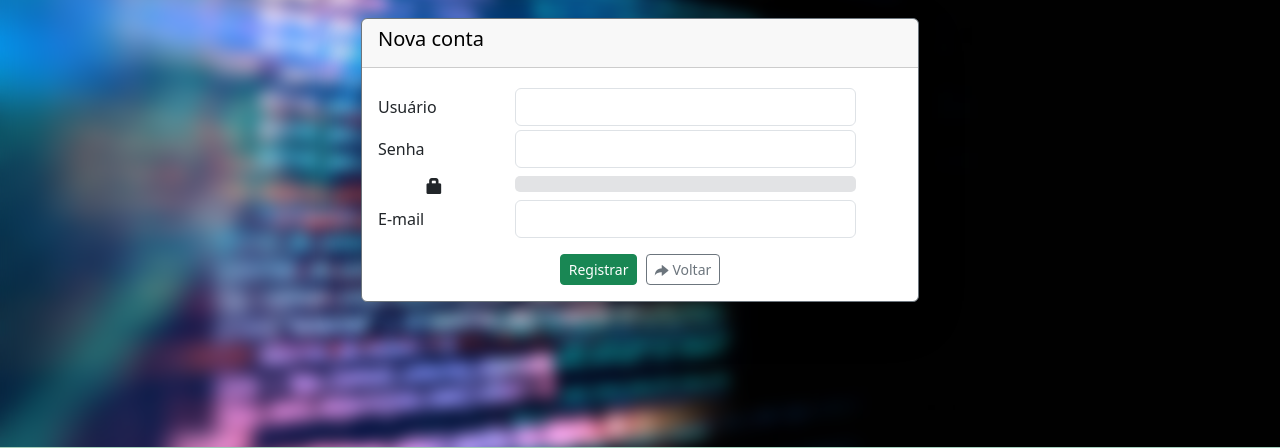
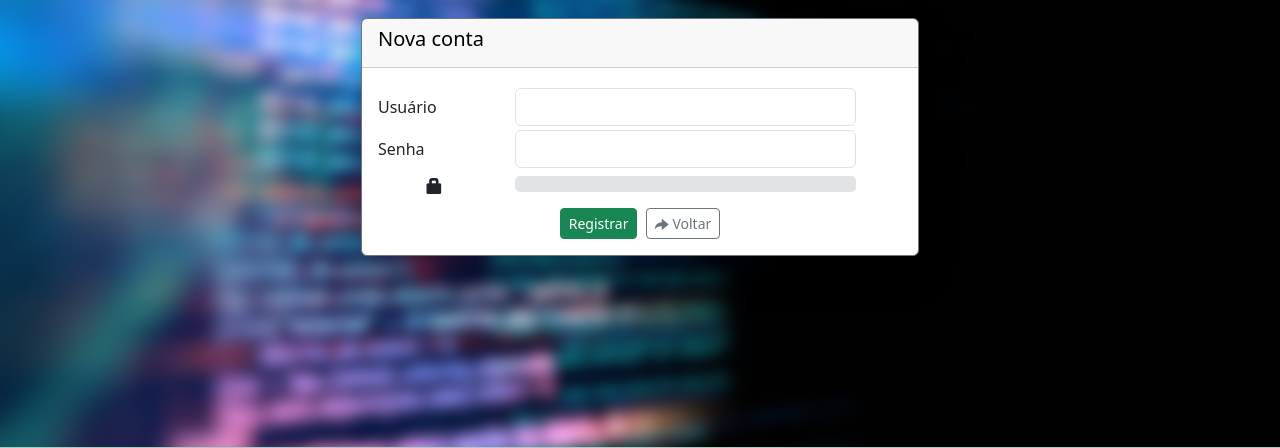
Before and after one commit to Devwarlt/dotdev-blog, a PHP site: page /register in a window 1280 px wide. Shown: the part 143-591 px from the top of the page. Run offline with PHP 8.4, Linux system fonts and the light colour scheme; data that the repository does not hold is empty.

Commit message:
Update register.php

```diff
--- a/src/register.php
+++ b/src/register.php
@@ -14,7 +14,7 @@ if (login::getSingleton()->isUserSignedUp()) {
     return;
 }
 
-if ($_SERVER["HTTP_REFERER"] !== $_SERVER["REQUEST_URI"])
+if (isset($_SERVER["HTTP_REFERER"]) && $_SERVER["HTTP_REFERER"] !== $_SERVER["REQUEST_URI"])
     utils::getSingleton()->flushResponseCookies();
 ?>
 <!DOCTYPE html>
@@ -74,7 +74,8 @@ if ($_SERVER["HTTP_REFERER"] !== $_SERVER["REQUEST_URI"])
                     <div class="form-group row mt-1">
                         <label for="password" class="col-sm-3 col-form-label">Senha</label>
                         <div class="col-sm-8">
-                            <input type="password" class="form-control" id="password" name="password">
+                            <input type="password" class="form-control" id="password" name="password"
+                                   oninput="passwordInputHandler(this)">
                         </div>
                     </div>
                     <div class="form-group row mt-2">
@@ -85,12 +86,6 @@ if ($_SERVER["HTTP_REFERER"] !== $_SERVER["REQUEST_URI"])
                                 <div role="progressbar" aria-valuenow="0"
                                      aria-valuemin="0" aria-valuemax="100" id="power-point"></div>
                             </div>
-                        </div>
-                    </div>
-                    <div class="form-group row mt-2">
-                        <label for="email" class="col-sm-3 col-form-label">E-mail</label>
-                        <div class="col-sm-8">
-                            <input type="email" class="form-control" id="email" name="email">
                         </div>
                     </div>
                     <div class="form-group col mt-3">
```
